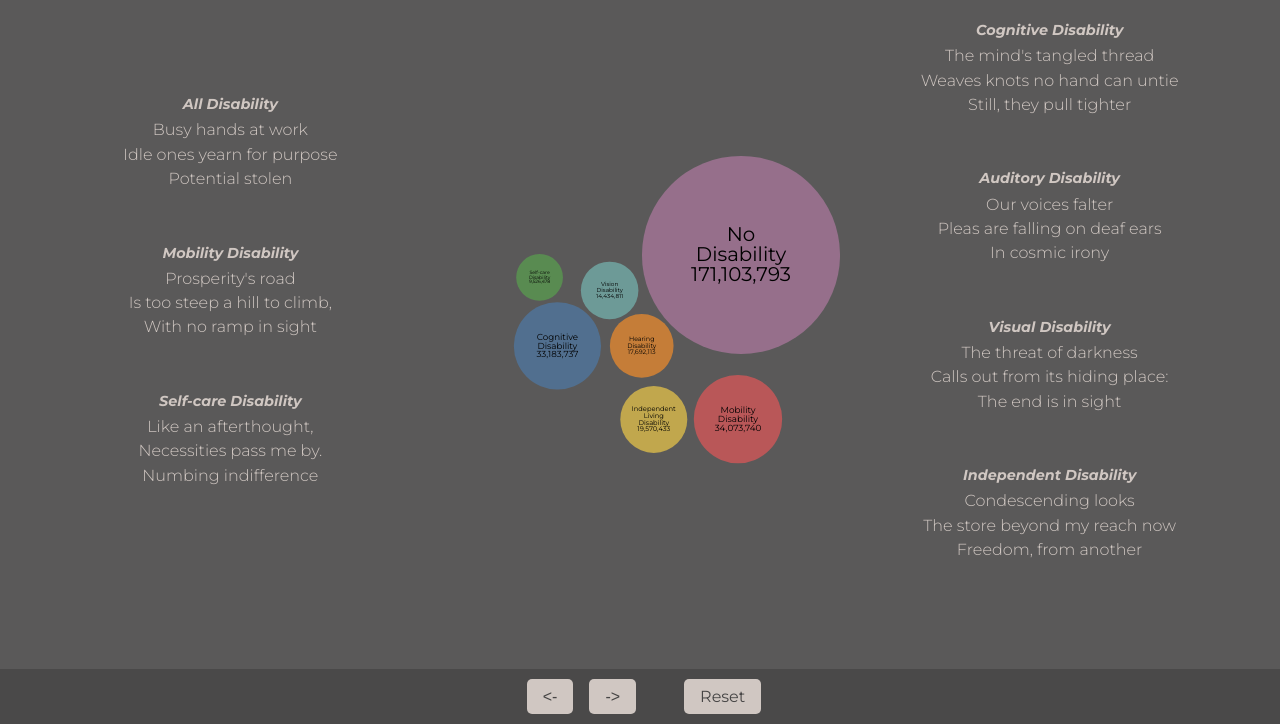
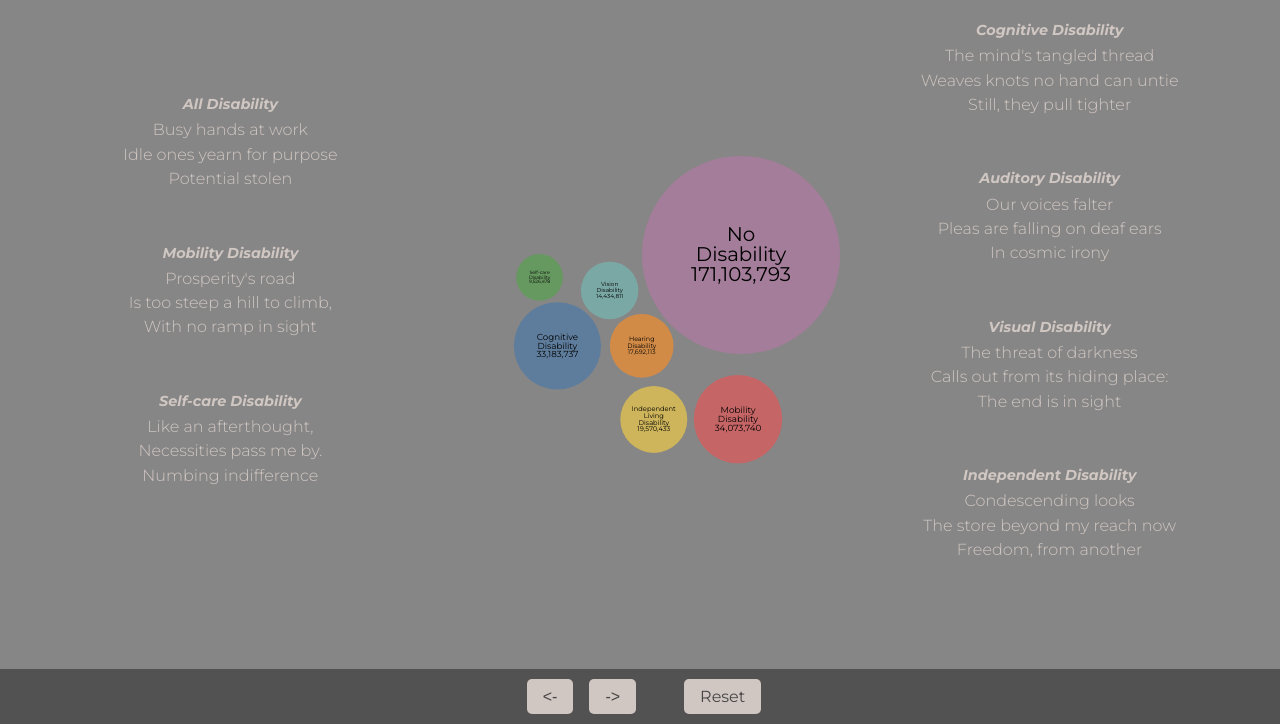
Before and after one commit to alexbryantt/infovis25, a website: page index.html in a window 1280 px wide. Shown: the part 76-800 px from the top of the page. Drawn offline with nearby package versions, Linux system fonts and the light colour scheme.

Commit message:
brightened background

```diff
--- a/styles.css
+++ b/styles.css
@@ -1,7 +1,7 @@
 @import url('https://fonts.googleapis.com/css2?family=Montserrat:ital,wght@0,100..900;1,100..900&display=swap');
 
 body {
-    background-color: rgb(90, 89, 89);
+    background-color: rgb(135, 134, 134);
     overflow: hidden; /* Disable overall scrolling */
     margin: 0;
     height: 100vh;
```
